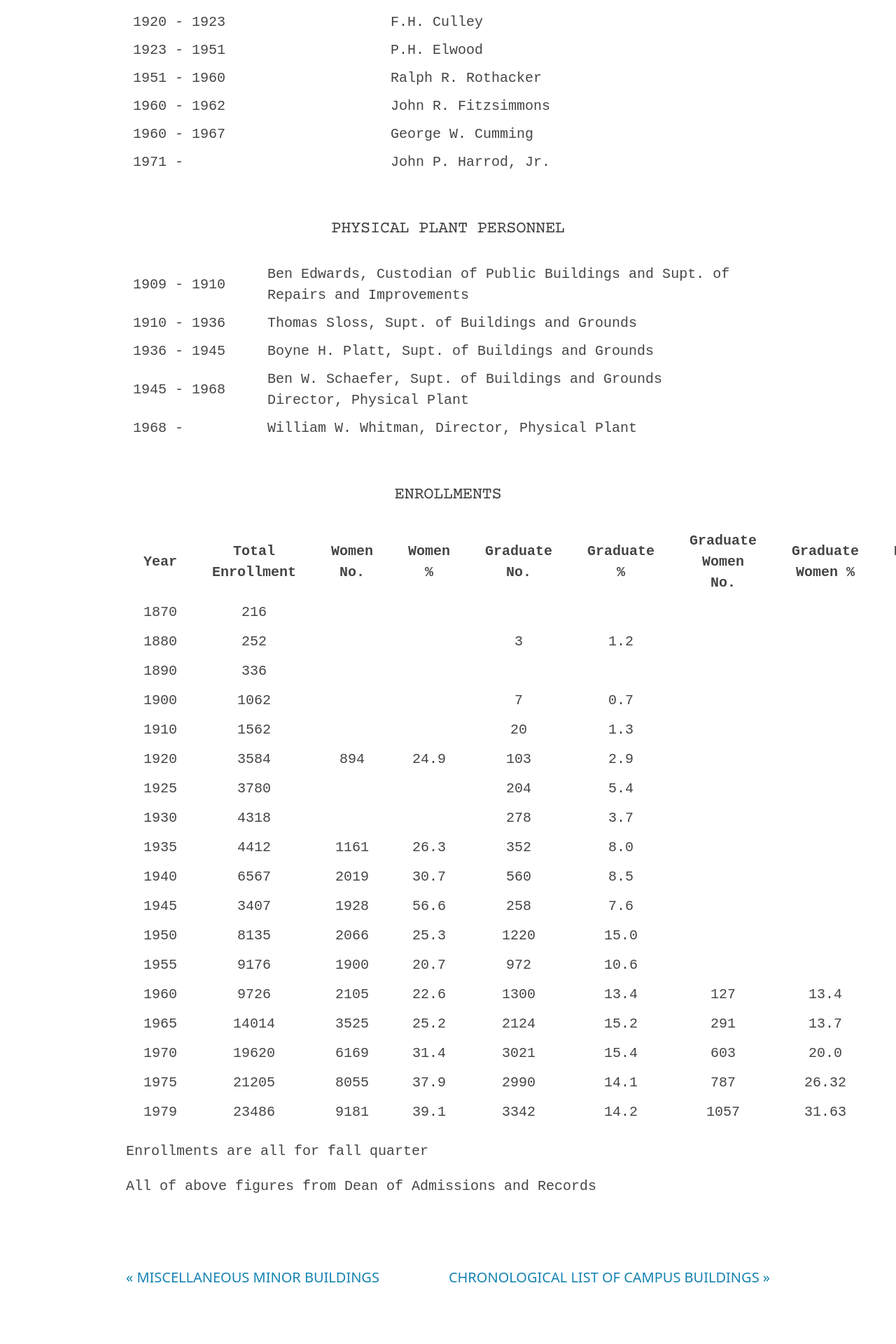
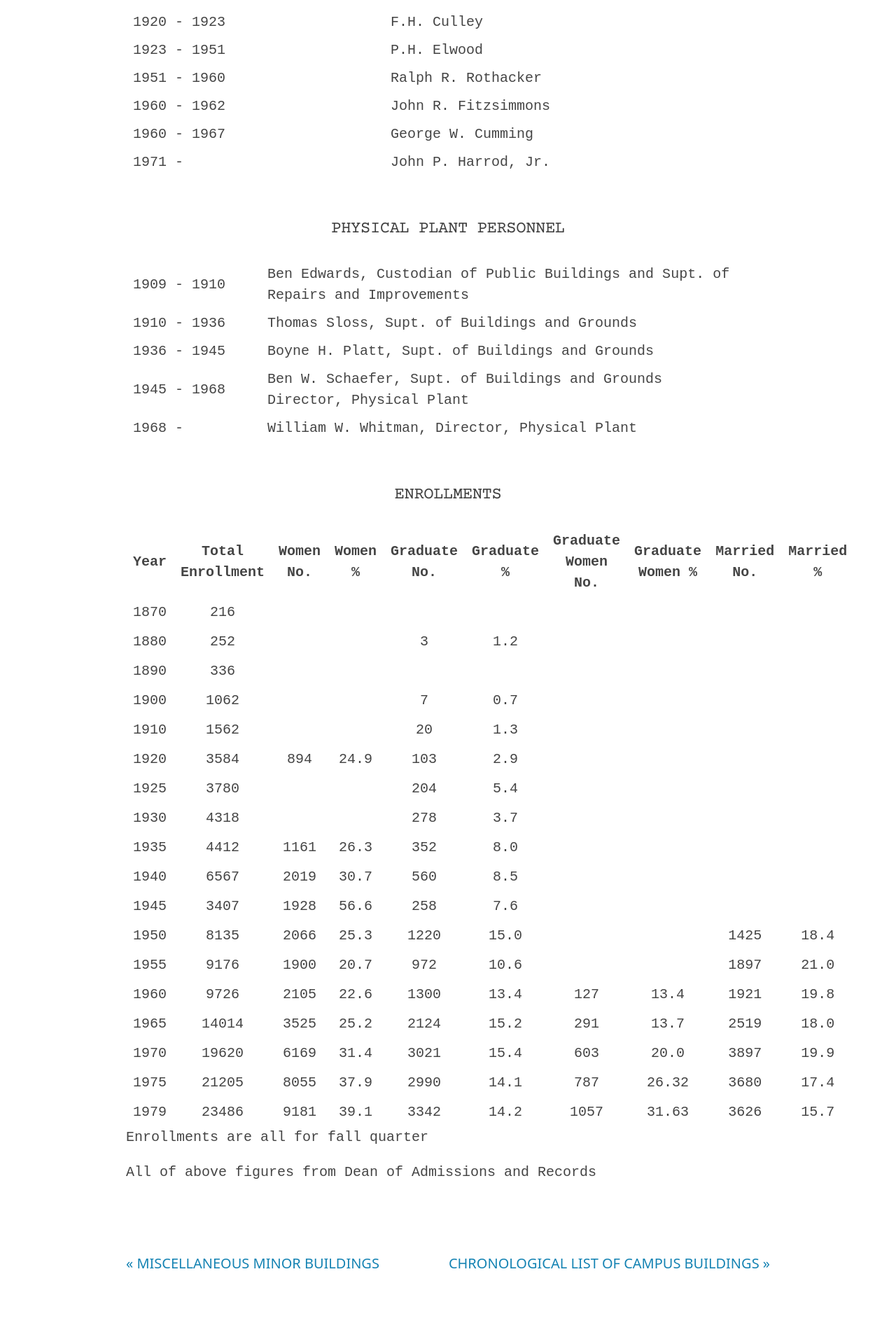
Before and after one commit to emanderson811/day-edition, a Jekyll site: the page built from _texts/1001day-appendices.md, in a window 1280 px wide. Shown: the part 2217-4137 px from the top of the page at 70% size. Built offline with Jekyll 4.4.1, drawn with Linux system fonts in a browser that asks for light colours.

Commit message:
Update 1001day-appendices.md

```diff
--- a/_texts/1001day-appendices.md
+++ b/_texts/1001day-appendices.md
@@ -207,16 +207,17 @@
 ## ENROLLMENTS
 
 <style>
-.enrollment-table {
-  margin-left: auto;
-  margin-right: auto;
+.enrollment-table{
+  margin: 0 auto;
+  border-collapse: collapse;
 }
 
 .enrollment-table th,
-.enrollment-table td {
-  padding: 6px 25px;
+.enrollment-table td{
   text-align: center;
+  padding: 6px 10px;
 }
+
 </style>
 
 <table class="enrollment-table">
```
